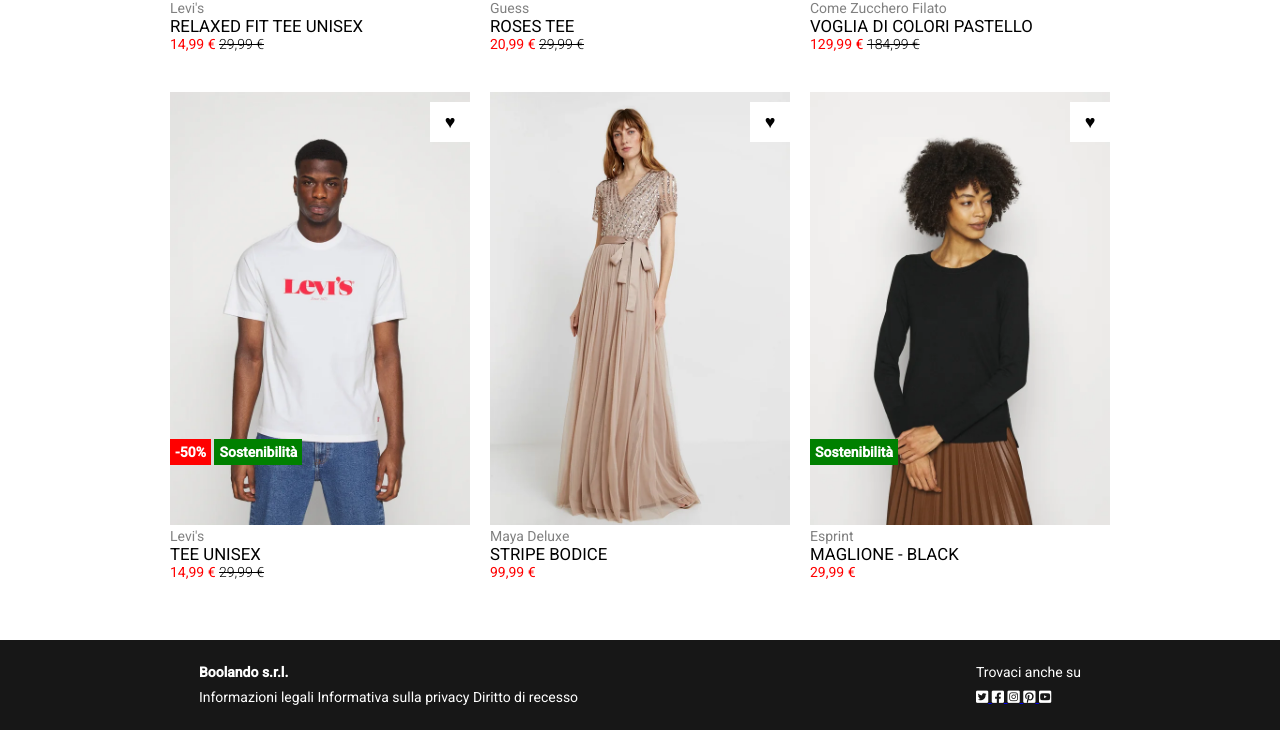
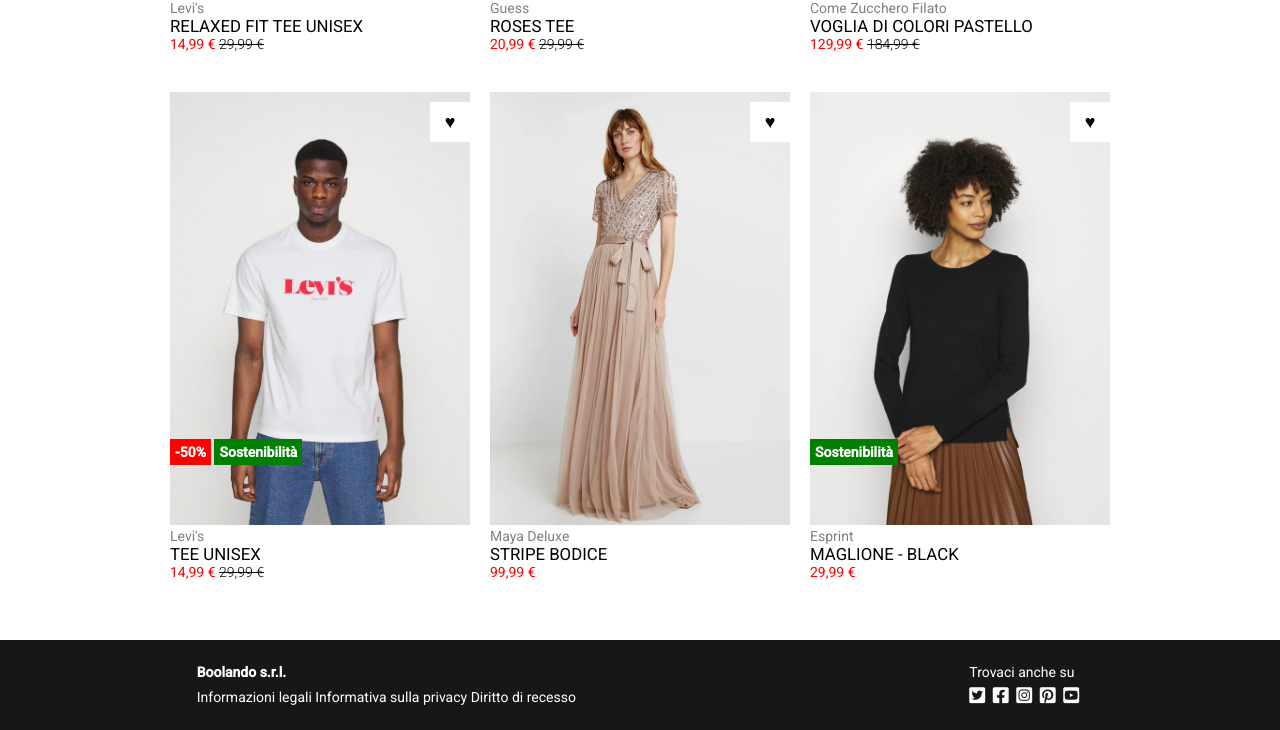
Before and after one commit to KentaBilotta/html-css-boolando, a plain HTML site: page index.html in a window 1280 px wide. Shown: the part 536-1266 px from the top of the page. Drawn offline with Linux system fonts and the light colour scheme.

Commit message:
ottavo commit

```diff
--- a/style.css
+++ b/style.css
@@ -171,6 +171,9 @@ footer{
 
 .fa-brands{
     color: white;
+    width: 20px;
+    height: 20px;
+    font-size: 1.3rem;
 }
 
 .company-info{
```
